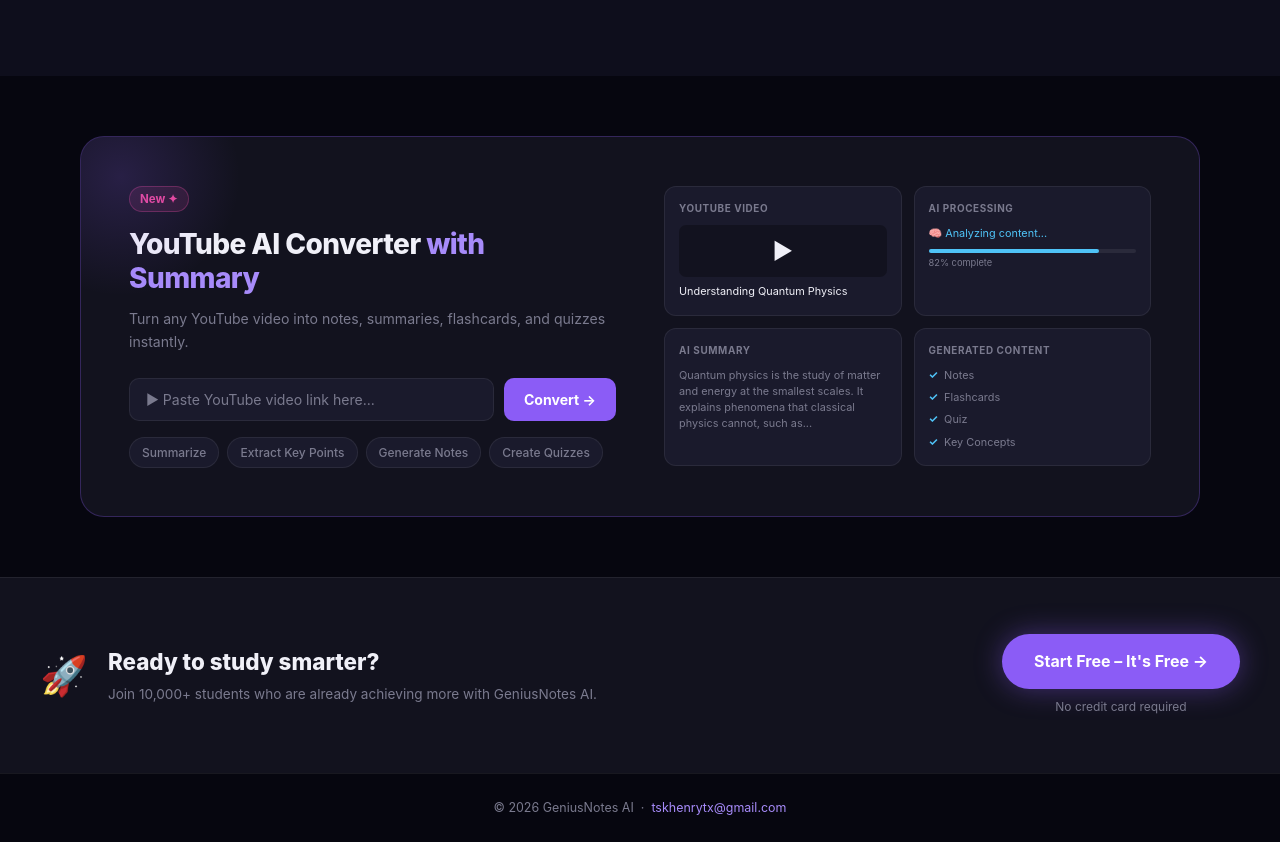
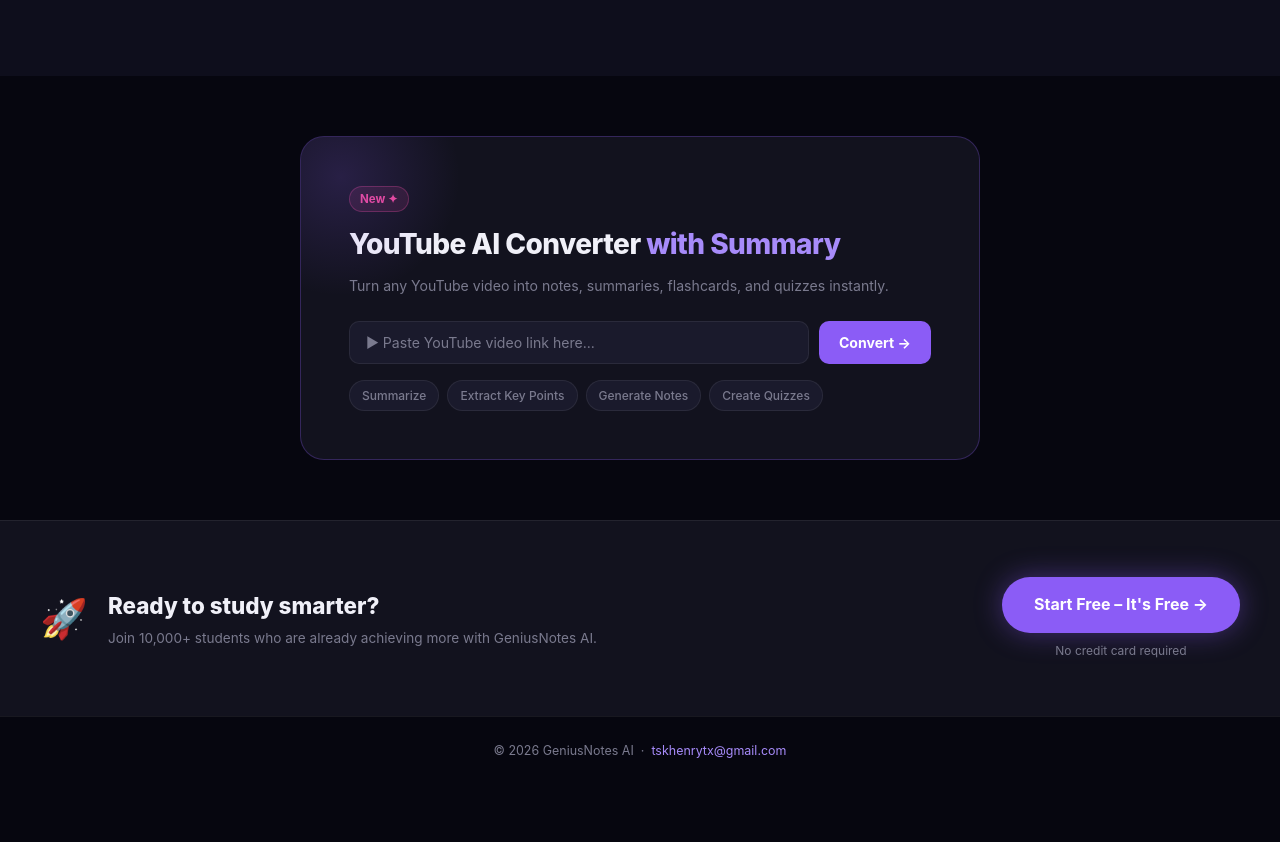
Before and after one commit to TomHtsk/geniusnotes-ai, a plain HTML site: page index.html in a window 1280 px wide. Shown: the part 1920-2762 px from the top of the page. After the commit the page ends 2705 px from the top, so only its background shows below. Drawn offline with Linux system fonts and the light colour scheme.

Commit message:
Remove YouTube flow visualization panel

```diff
--- a/index.html
+++ b/index.html
@@ -171,8 +171,8 @@
     .yt-section {
       background: var(--surface); border: 1px solid rgba(139,92,246,0.28);
       border-radius: 24px; padding: 48px; display: grid;
-      grid-template-columns: 1fr 1fr; gap: 48px; align-items: center;
-      position: relative; overflow: hidden;
+      grid-template-columns: 1fr; gap: 48px; align-items: center;
+      position: relative; overflow: hidden; max-width: 680px; margin: 0 auto;
     }
     .yt-section::before { content: ''; position: absolute; top: -80px; left: -80px; width: 240px; height: 240px; background: radial-gradient(circle, rgba(139,92,246,0.18), transparent 70%); pointer-events: none; }
     .yt-new { display: inline-flex; align-items: center; gap: 6px; background: rgba(236,72,153,0.12); border: 1px solid rgba(236,72,153,0.3); color: #EC4899; font-size: 0.72rem; font-weight: 700; padding: 3px 10px; border-radius: 100px; margin-bottom: 16px; }
@@ -457,32 +457,6 @@
         <div id="summary-text"></div>
       </div>
     </div>
-    <div class="yt-flow">
-      <div class="flow-card">
-        <div class="flow-lbl">YouTube Video</div>
-        <div class="flow-thumb">▶</div>
-        <div class="flow-vid-title">Understanding Quantum Physics</div>
-      </div>
-      <div class="flow-card">
-        <div class="flow-lbl">AI Processing</div>
-        <div class="flow-proc">🧠 Analyzing content...</div>
-        <div class="flow-prog"><div class="flow-prog-fill"></div></div>
-        <div class="flow-prog-pct">82% complete</div>
-      </div>
-      <div class="flow-card">
-        <div class="flow-lbl">AI Summary</div>
-        <div class="flow-summary">Quantum physics is the study of matter and energy at the smallest scales. It explains phenomena that classical physics cannot, such as...</div>
-      </div>
-      <div class="flow-card">
-        <div class="flow-lbl">Generated Content</div>
-        <div class="flow-items">
-          <div class="flow-item">Notes</div>
-          <div class="flow-item">Flashcards</div>
-          <div class="flow-item">Quiz</div>
-          <div class="flow-item">Key Concepts</div>
-        </div>
-      </div>
-    </div>
   </div>
 </div>
 
```
